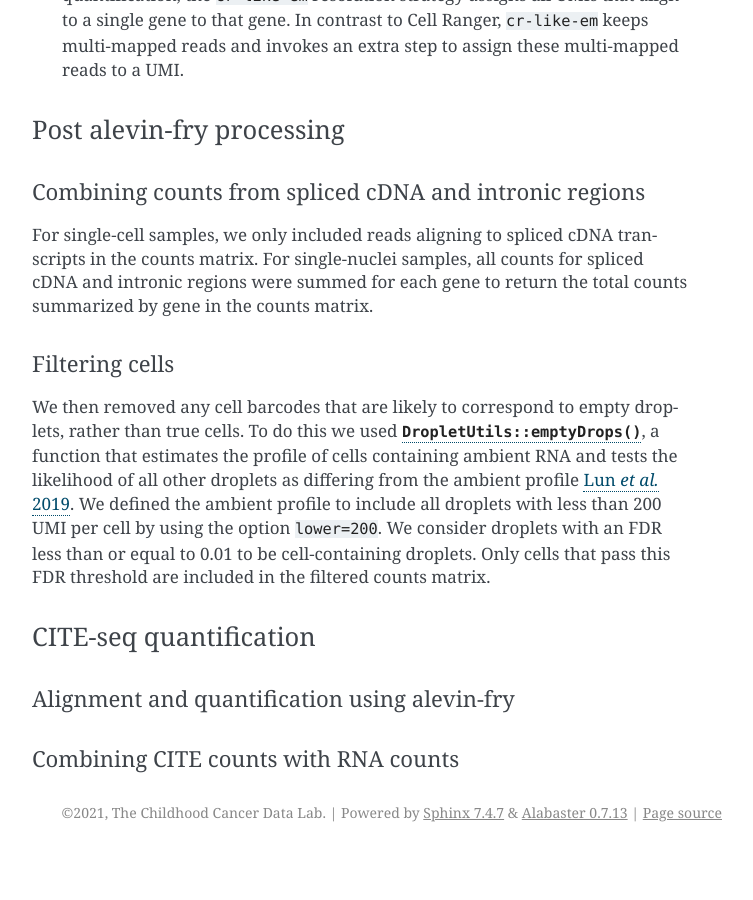
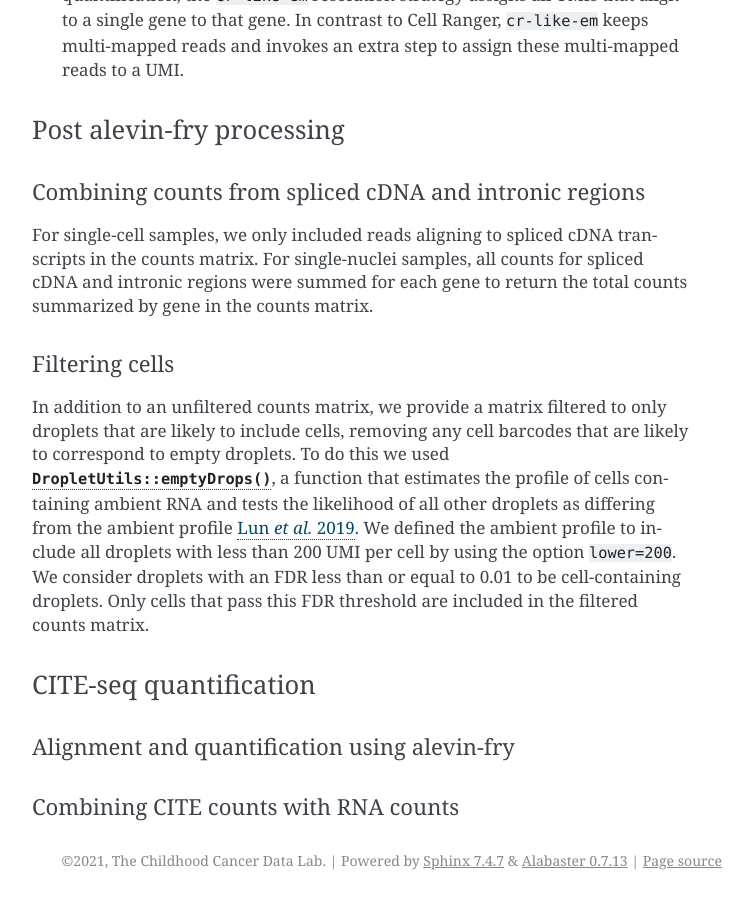
Before and after one commit to DongzeHE/scpca-docs, a Sphinx documentation site: the page built from docs/processing_information.md, in a window 1280 px wide and 900 px high, scrolled down 1190 px. Shown: the whole window, without its empty margins (388-1141 px from the left). Built offline with Sphinx 7.4.7, drawn with Linux system fonts in a browser that asks for light colours; before the commit the page ends 2042 px from its top, so only the background shows below that.

Commit message:
change intro sentence

```diff
--- a/docs/processing_information.md
+++ b/docs/processing_information.md
@@ -43,7 +43,7 @@ For single-nuclei samples, all counts for spliced cDNA and intronic regions were
 
 #### Filtering cells
 
-We then removed any cell barcodes that are likely to correspond to empty droplets, rather than true cells.
+In addition to an unfiltered counts matrix, we provide a matrix filtered to only droplets that are likely to include cells, removing any cell barcodes that are likely to correspond to empty droplets.
 To do this we used [`DropletUtils::emptyDrops()`](https://www.bioconductor.org/packages/devel/bioc/vignettes/DropletUtils/inst/doc/DropletUtils.html#detecting-empty-droplets), a function that estimates the profile of cells containing ambient RNA and tests the likelihood of all other droplets as differing from the ambient profile [Lun _et al._ 2019](https://doi.org/10.1186/s13059-019-1662-y).
 We defined the ambient profile to include all droplets with less than 200 UMI per cell by using the option `lower=200`.
 We consider droplets with an FDR less than or equal to 0.01 to be cell-containing droplets.
```
